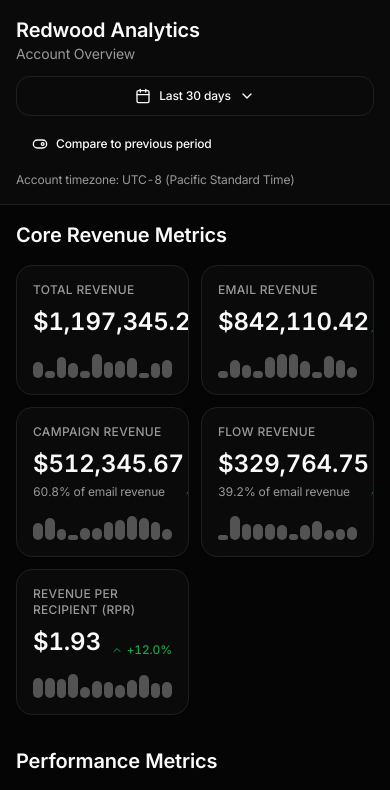
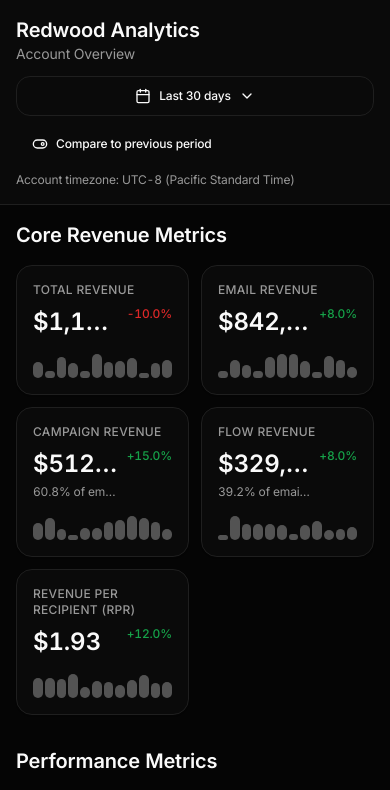
Before and after one commit to jackrstringer/redwood-concierge, a React (Vite) app: page / in a window 390 px wide. Shown: the top 790 px of the page. Built offline with nearby package versions, Linux system fonts and the light colour scheme.

Commit message:
Fix % change display
Remove up/down icons for percentage change and ensure it stays on screen on mobile.

```diff
--- a/src/components/dashboard/KPICard.tsx
+++ b/src/components/dashboard/KPICard.tsx
@@ -1,5 +1,4 @@
 import React from 'react';
-import { ChevronUp, ChevronDown } from 'lucide-react';
 import { Card } from '@/components/ui/card';
 
 interface KPICardProps {
@@ -79,26 +78,21 @@ export const KPICard: React.FC<KPICardProps & KPICardClickHandler> = ({
     >
       <div className="space-y-2">
         <p className="metric-label">{title}</p>
-        <div className="flex items-end justify-between">
-          <div className="flex flex-col">
-            <p className="metric-value dashboard-text">
+        <div className="flex items-start justify-between gap-2">
+          <div className="flex flex-col min-w-0 flex-1">
+            <p className="metric-value dashboard-text truncate">
               {formatValue(value)}
             </p>
             {subtitle && (
-              <p className="text-xs dashboard-text-muted mt-1">
+              <p className="text-xs dashboard-text-muted mt-1 truncate">
                 {subtitle}
               </p>
             )}
           </div>
           {delta && (
-            <div className={`flex items-center gap-1 text-xs font-medium ${
+            <div className={`flex items-center text-xs font-medium whitespace-nowrap flex-shrink-0 ${
               delta.isPositive ? 'delta-positive' : 'delta-negative'
             }`}>
-              {delta.isPositive ? (
-                <ChevronUp className="h-3 w-3" />
-              ) : (
-                <ChevronDown className="h-3 w-3" />
-              )}
               <span className="tabular-nums">
                 {formatDelta(delta.value)}
               </span>
```
